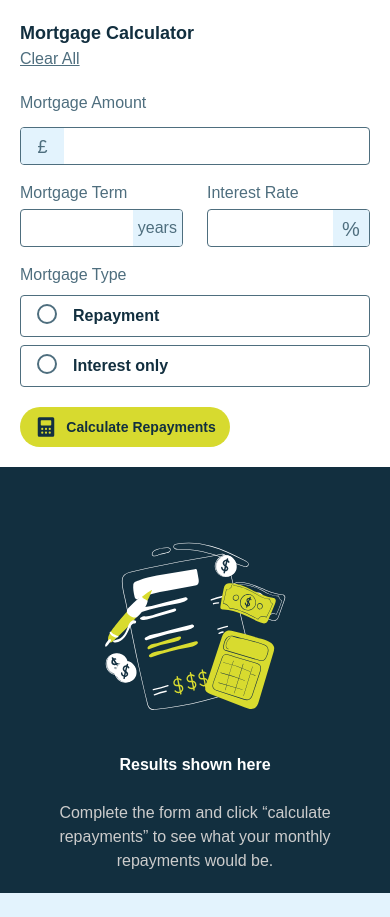
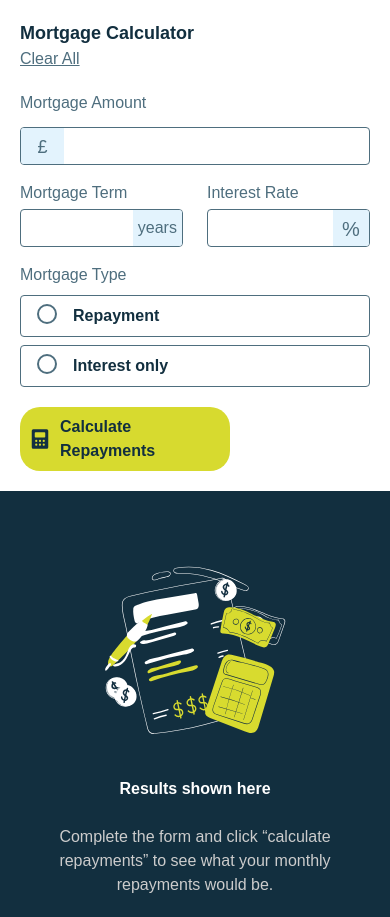
Before and after one commit to christopheressien/Mortgage-repayment-calculator, a website: page index.html in a window 390 px wide. Before the commit the page ends 893 px from the top, so only its background shows below. Drawn offline with Linux system fonts and the light colour scheme.

```diff
--- a/index.html
+++ b/index.html
@@ -137,7 +137,7 @@
                   src="mortgage-repayment-calculator-main/assets/images/icon-calculator.svg"
                   alt=""
                 />
-                <p class="title text-[14px] sm:text-[15px]">
+                <p class="title text-[16px] sm:text-[16px]">
                   Calculate Repayments
                 </p>
               </div>
```
